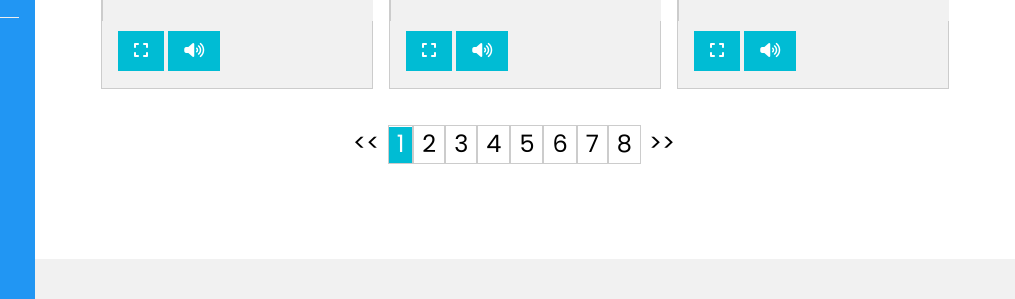
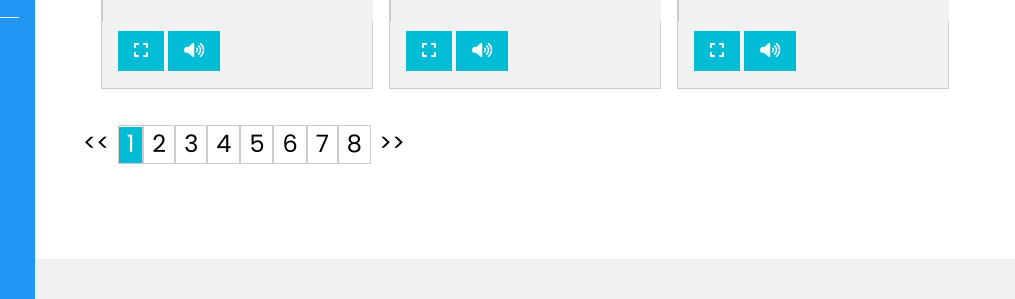
Before and after one commit to eif-courses/naujas_projektas_eif_muziejus, a website: page public/eksponatai.html in a window 1280 px wide. Shown: the part 463-762 px from the top of the page, 265-1280 px from the left. Drawn offline with nearby package versions, Linux system fonts and the light colour scheme; some packages are replaced by stand-ins of ours; a script that the page names is missing.

Commit message:
LAst update

```diff
--- a/public/eksponatai.html
+++ b/public/eksponatai.html
@@ -429,7 +429,7 @@
         }
 
         #pagin nav {
-            width: 40%;
+            width: 100%;
             margin: auto;
             padding: 20px 0;
             display: flex;
```
Also changed, not shown: public/eksponatai_EN.html (+1 -1 lines), public/eksponatai_RU.html (+1 -1 lines), 1 other file.
